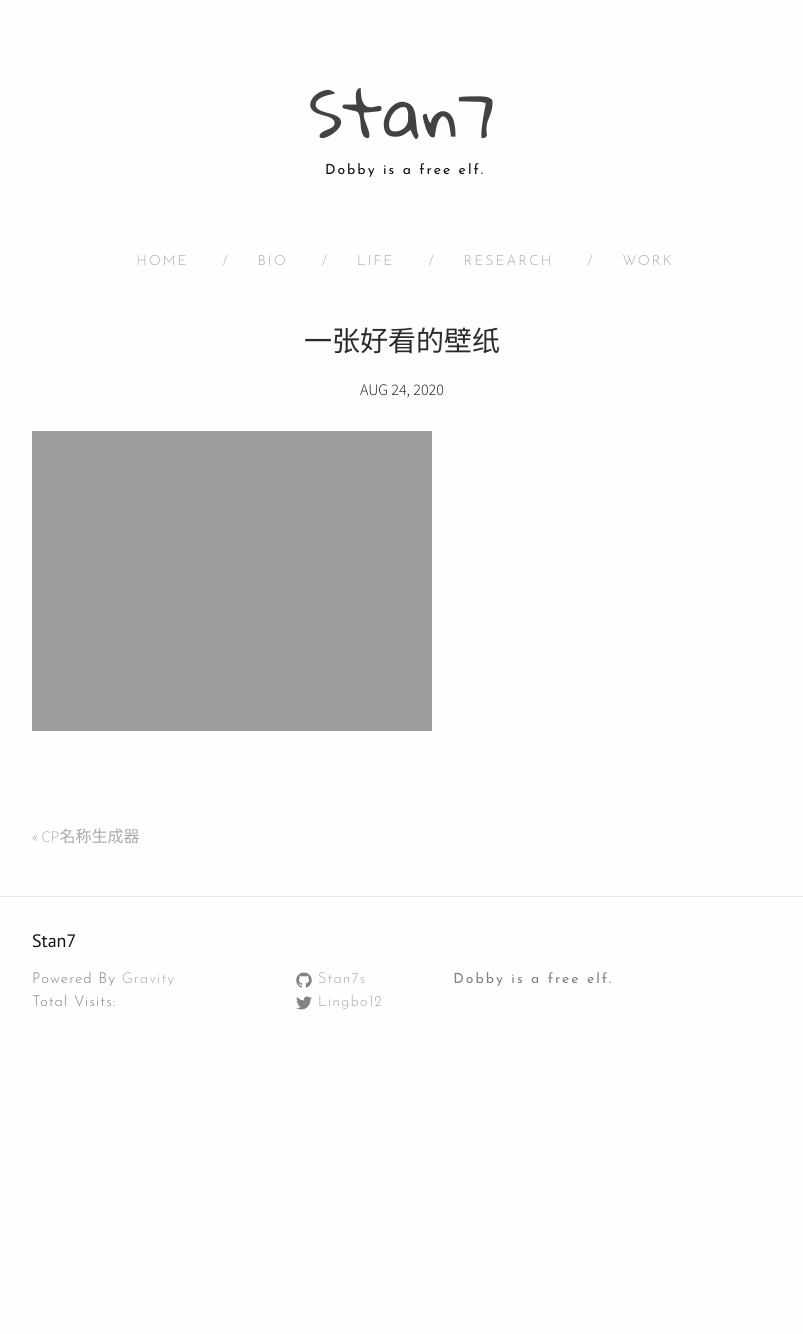
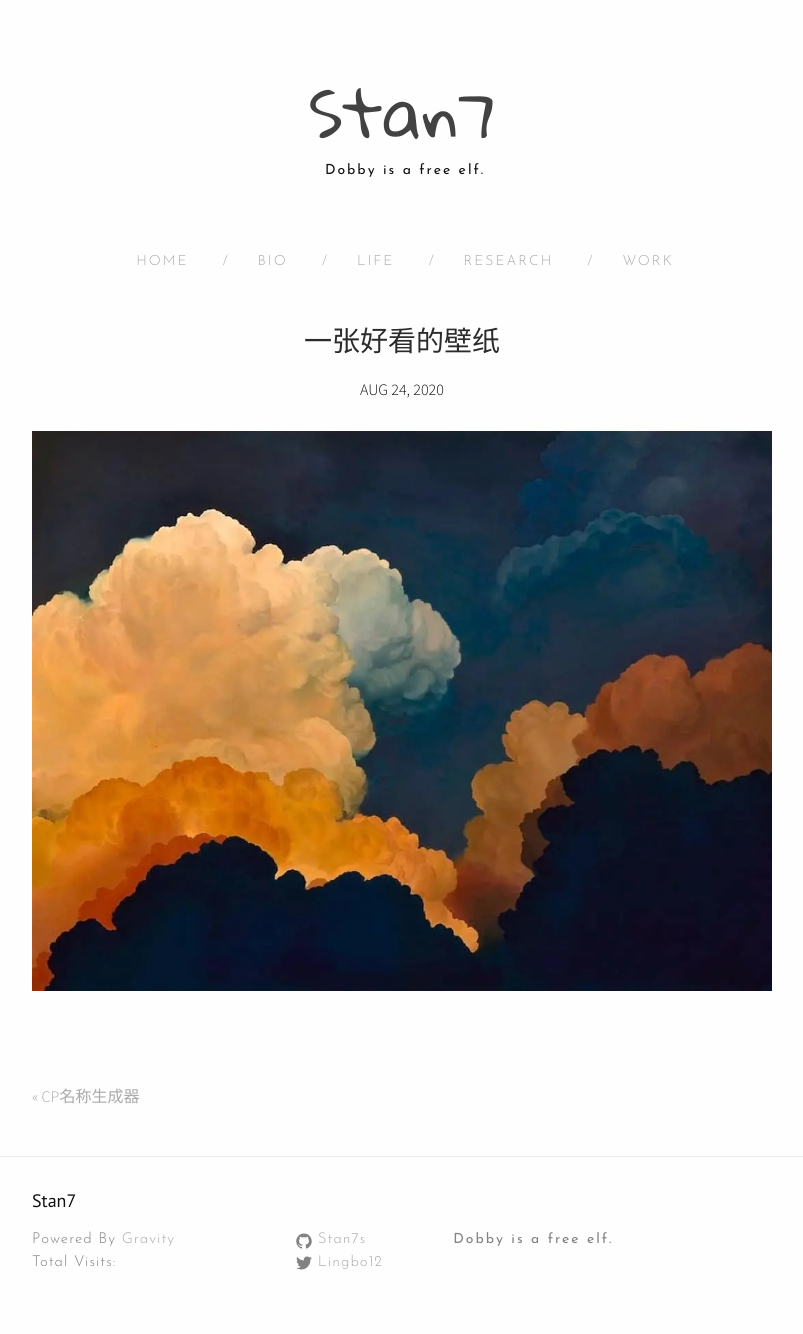
Before and after one commit to Stan7s/stan7s.github.io, a Jekyll site: the page built from _posts/2020-08-24-AWallpaper.markdown, in a window 1280 px wide. Shown: the whole page, without its empty margins (238-1041 px from the left). Built offline with Jekyll 4.4.1, drawn with Linux system fonts in a browser that asks for light colours; nearby versions of some CDN libraries; comment, search, counter and statistics services are not loaded; before the commit the page ends 1074 px from its top, so only the background shows below that.

Commit message:
Update 2020-08-24-AWallpaper.markdown

```diff
--- a/_posts/2020-08-24-AWallpaper.markdown
+++ b/_posts/2020-08-24-AWallpaper.markdown
@@ -6,4 +6,4 @@ categories: ["life"]
 author: "Stan7"
 ---
 
-![这张壁纸]({{site.url}}/pic/wallpaper_cloud.png)
+![这张壁纸]({{site.url}}/pic/wallpaper_cloud.jpg)
```
